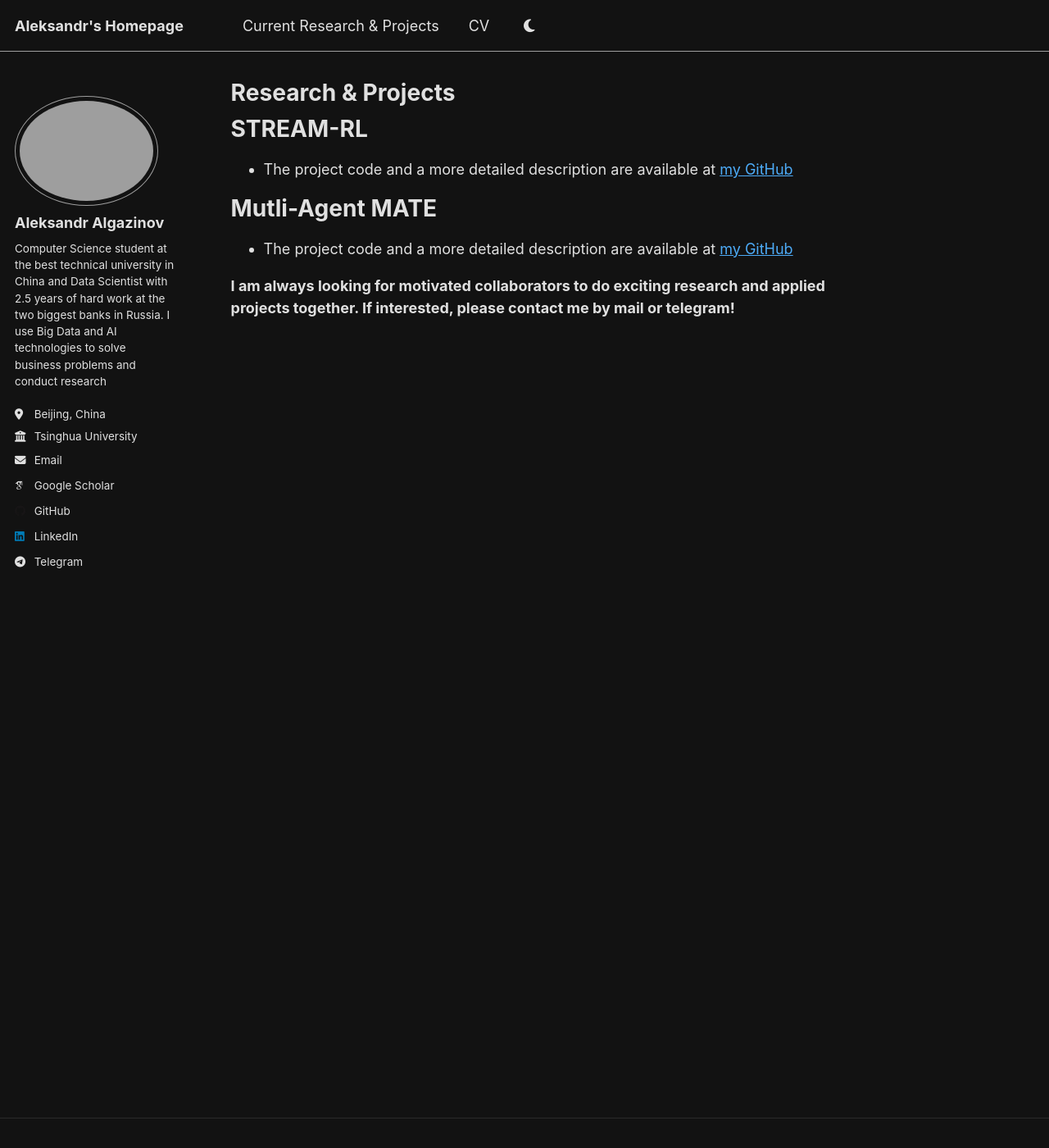
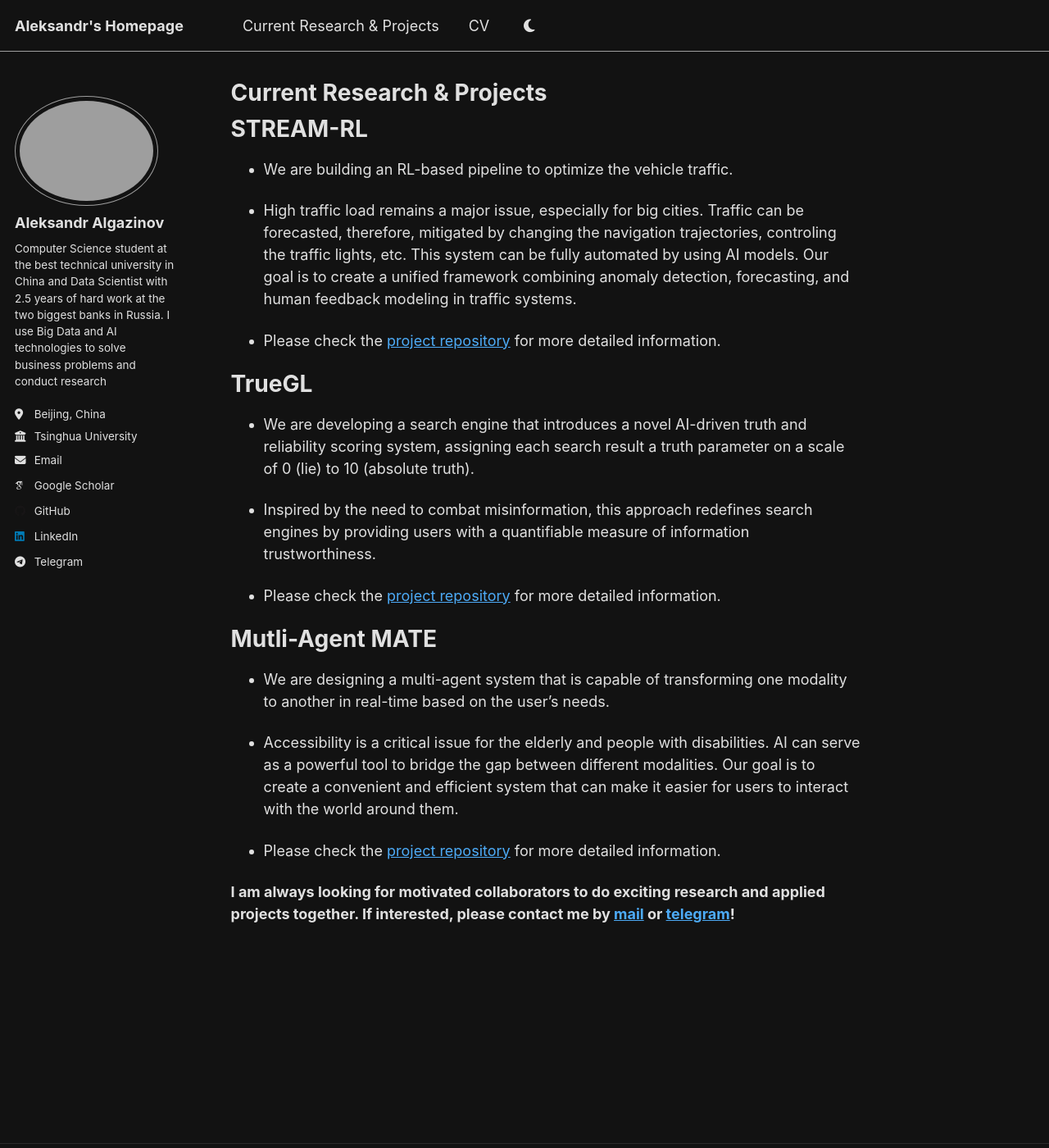
Before and after one commit to AlgazinovAleksandr/AlgazinovAleksandr.github.io, a Jekyll site: the page built from _pages/research_and_projects.md, in a window 1280 px wide and 1400 px high. Shown: the whole window at 82% size. Built offline with Jekyll 4.4.1, drawn with Linux system fonts in a browser that asks for light colours; some web fonts are replaced.

Commit message:
Described in more detail the current projects

```diff
--- a/_pages/research_and_projects.md
+++ b/_pages/research_and_projects.md
@@ -1,15 +1,33 @@
 ---
 permalink: /research_and_projects/
-title: "Research & Projects"
+title: "Current Research & Projects"
 author_profile: true
 ---
 
 # STREAM-RL
 
-+ The project code and a more detailed description are available at [my GitHub](https://github.com/AlgazinovAleksandr/STREAM-RL)
++ We are building an RL-based pipeline to optimize the vehicle traffic.
+
++ High traffic load remains a major issue, especially for big cities. Traffic can be forecasted, therefore, mitigated by changing the navigation trajectories, controling the traffic lights, etc.
+This system can be fully automated by using AI models. Our goal is to create a unified framework combining anomaly detection, forecasting, and human feedback modeling in traffic systems.
+
++ Please check the [project repository](https://github.com/AlgazinovAleksandr/STREAM-RL) for more detailed information.
+
+# TrueGL
+
++ We are developing a search engine that introduces a novel AI-driven truth and reliability scoring system, assigning each search result a truth parameter on a scale of 0 (lie) to 10 (absolute truth).
+
++ Inspired by the need to combat misinformation, this approach redefines search engines by providing users with a quantifiable measure of information trustworthiness.
+
++ Please check the [project repository](https://github.com/AlgazinovAleksandr/TrueGL) for more detailed information.
 
 # Mutli-Agent MATE
 
-+ The project code and a more detailed description are available at [my GitHub](https://github.com/AlgazinovAleksandr/Multi-Agent-MATE)
++ We are designing a multi-agent system that is capable of transforming one modality to another in real-time based on the user's needs.
 
-**I am always looking for motivated collaborators to do exciting research and applied projects together. If interested, please contact me by mail or telegram!**
++ Accessibility is a critical issue for the elderly and people with disabilities. AI can serve as a powerful tool to bridge the gap between different modalities.
+Our goal is to create a convenient and efficient system that can make it easier for users to interact with the world around them.
+
++ Please check the [project repository](https://github.com/AlgazinovAleksandr/Multi-Agent-MATE) for more detailed information.
+
+**I am always looking for motivated collaborators to do exciting research and applied projects together. If interested, please contact me by [mail](mailto:algazinovalexandr@gmail.com) or [telegram](https://t.me/krasnorechivyy)!**
```
Also changed, not shown: _pages/about.md (+2 -2 lines), images/Algazinov_photo_smaller.jpg (added), images/The_Power_of_Lifelong_Learning_smaller.jpg (added).
